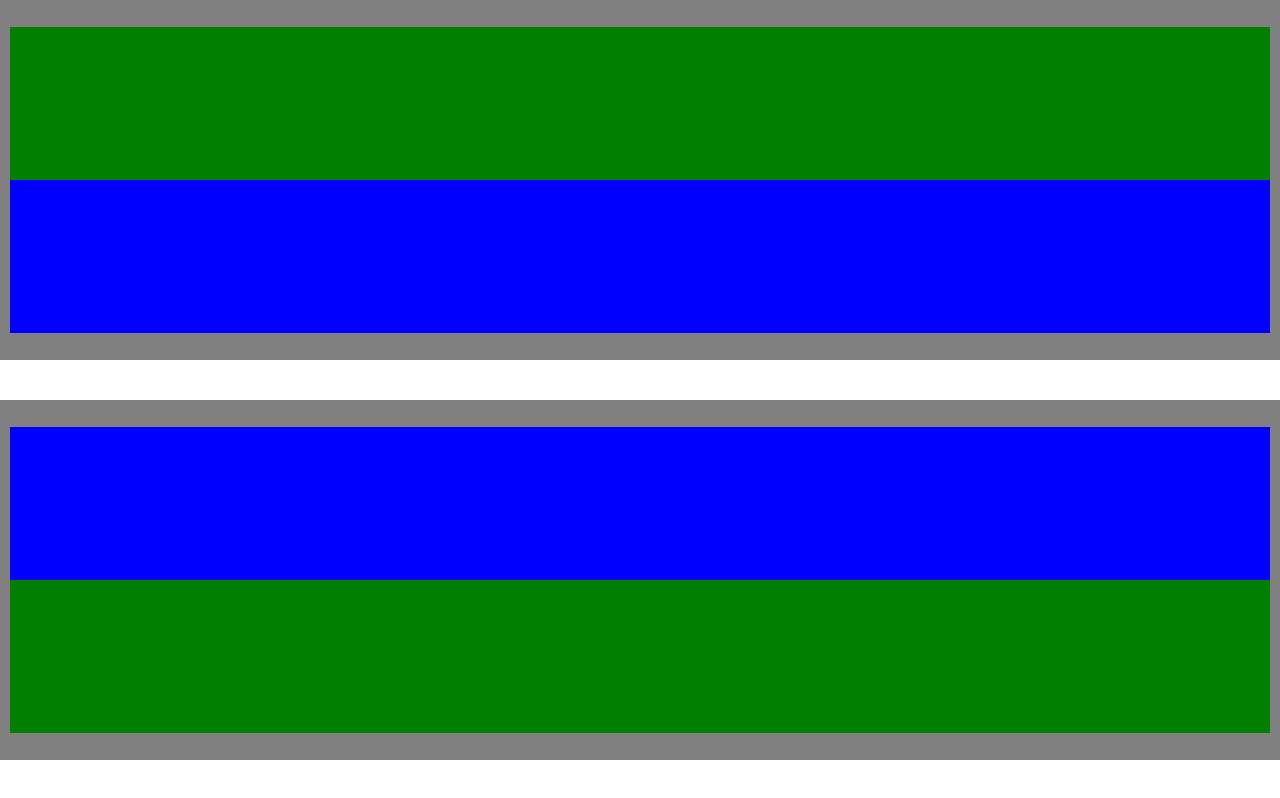
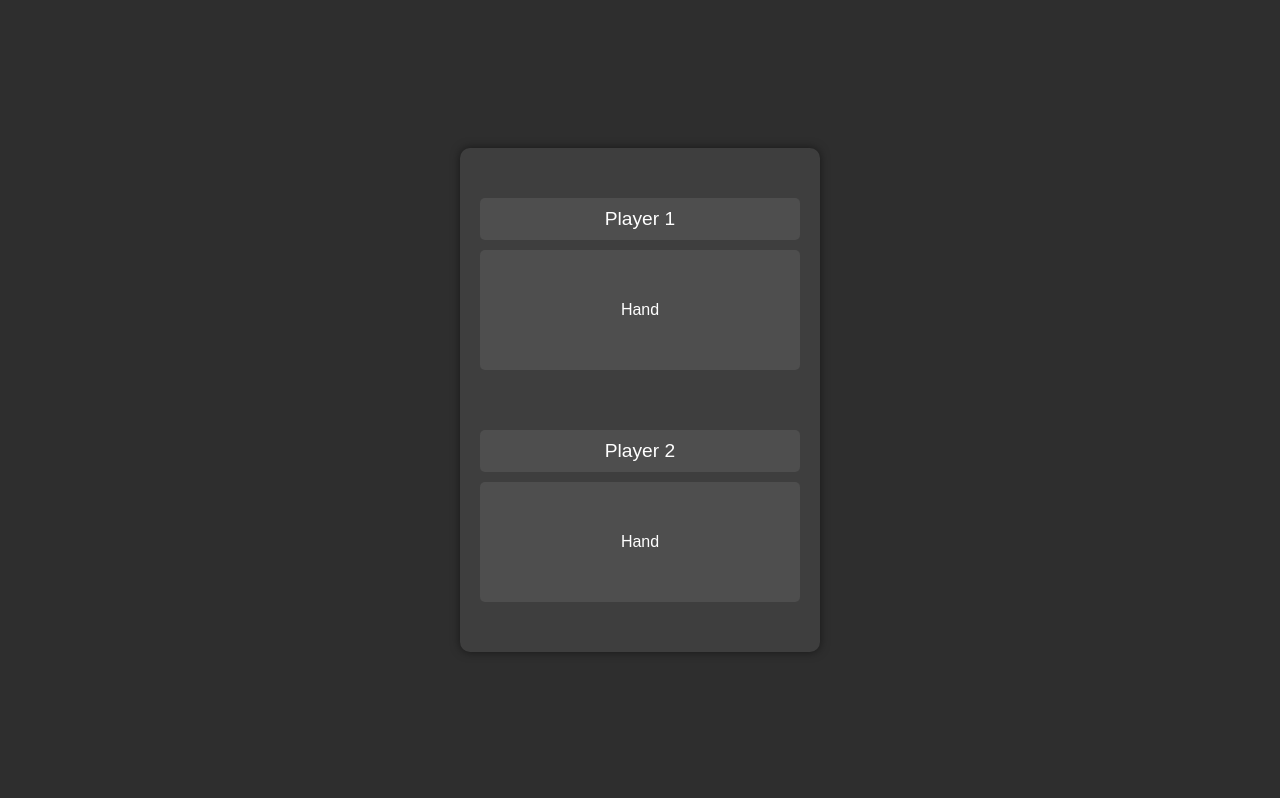
Before and after one commit to Vyxynn/blackjack, a plain HTML site: page index.html in a window 1280 px wide. Drawn offline with Linux system fonts and the light colour scheme.

Commit message:
enhance styling and structure of the Blackjack game interface

```diff
--- a/index.html
+++ b/index.html
@@ -3,21 +3,64 @@
 <head>
     <meta charset="UTF-8">
     <meta name="viewport" content="width=device-width, initial-scale=1.0">
-    <title>Blackjack</title>
-    <link rel="stylesheet" href="style.css">
+    <title>Blackjack Game</title>
+    <style>
+        body {
+            font-family: Arial, sans-serif;
+            background-color: #2e2e2e;
+            color: #ffffff;
+            display: flex;
+            justify-content: center;
+            align-items: center;
+            height: 100vh;
+            margin: 0;
+        }
+
+        .container {
+            display: flex;
+            flex-direction: column;
+            align-items: center;
+            background-color: #3e3e3e;
+            padding: 20px;
+            border-radius: 10px;
+            box-shadow: 0 0 10px rgba(0, 0, 0, 0.5);
+        }
+
+        .player {
+            margin: 20px 0;
+        }
+
+        .playerData, .playerHand {
+            background-color: #4e4e4e;
+            padding: 10px;
+            border-radius: 5px;
+            margin: 10px 0;
+            width: 300px;
+            text-align: center;
+        }
+
+        .playerData {
+            font-size: 1.2em;
+        }
+
+        .playerHand {
+            display: flex;
+            justify-content: center;
+            align-items: center;
+            height: 100px;
+        }
+    </style>
 </head>
 <body>
     <div class="container">
-        <div class="player enemy">
-            <div id="enemyData" class="playerData"></div>
-            <div id="enemyHand" class="playerHand"></div>
+        <div class="player">
+            <div class="playerData">Player 1</div>
+            <div class="playerHand">Hand</div>
         </div>
-
-        <div class="player user">
-            <div id="userHand" class="playerHand"></div>
-            <div id="userData" class="playerData"></div>
+        <div class="player">
+            <div class="playerData">Player 2</div>
+            <div class="playerHand">Hand</div>
         </div>
     </div>
-    <script src="script.js"></script>
 </body>
 </html>
--- a/style.css
+++ b/style.css
@@ -1,34 +1,42 @@
-*{
+body {
+    font-family: Arial, sans-serif;
+    background-color: #2e2e2e;
+    color: #fff;
+    display: flex;
+    justify-content: center;
+    align-items: center;
+    height: 100vh;
     margin: 0;
-    padding: 0;
-    box-sizing: border-box;
 }
 
-.player{
-    width: 100%;
-    height: 90%;
-    padding: 10px;
-    background-color: gray;
+.container {
     display: flex;
     flex-direction: column;
+    align-items: center;
+    background-color: #444;
+    padding: 20px;
+    border-radius: 10px;
+    box-shadow: 0 0 10px rgba(0, 0, 0, 0.5);
+}
+
+.player {
+    margin: 10px 0;
+}
+
+.playerData, .playerHand {
+    background-color: #555;
+    padding: 10px;
+    border-radius: 5px;
+    margin: 5px 0;
+}
+
+.playerData {
+    font-size: 1.2em;
+}
+
+.playerHand {
+    display: flex;
     justify-content: center;
     align-items: center;
+    min-height: 100px;
 }
-
-.container{
-    display: grid;
-    height: 100vh;
-    grid-template-rows: 1fr 1fr;
-}
-
-.playerData{
-    background-color: green;
-    width: 100%;
-    height: 45%;
-}
-
-.playerHand{
-    background-color: blue;
-    width: 100%;
-    height: 45%;
-}
```
